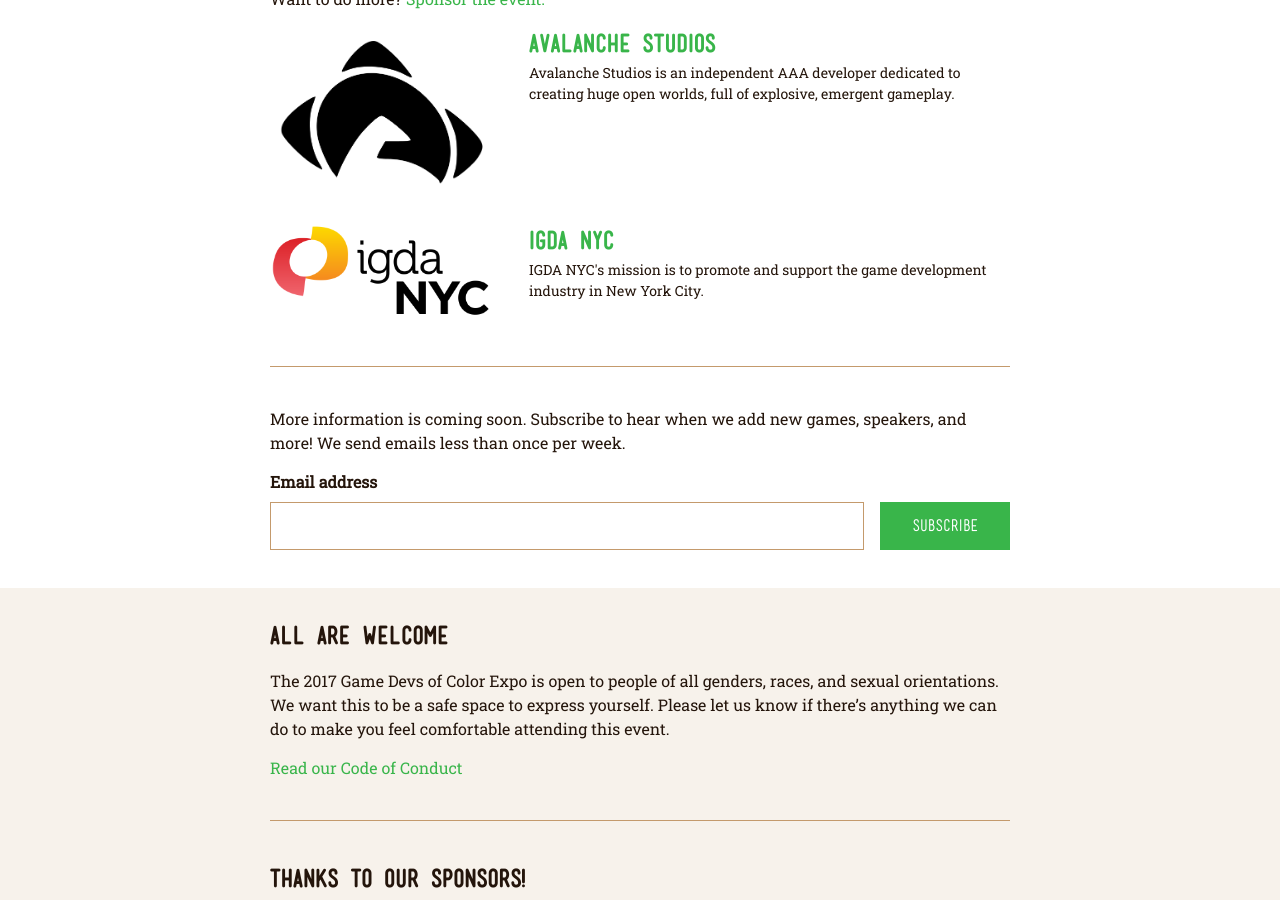
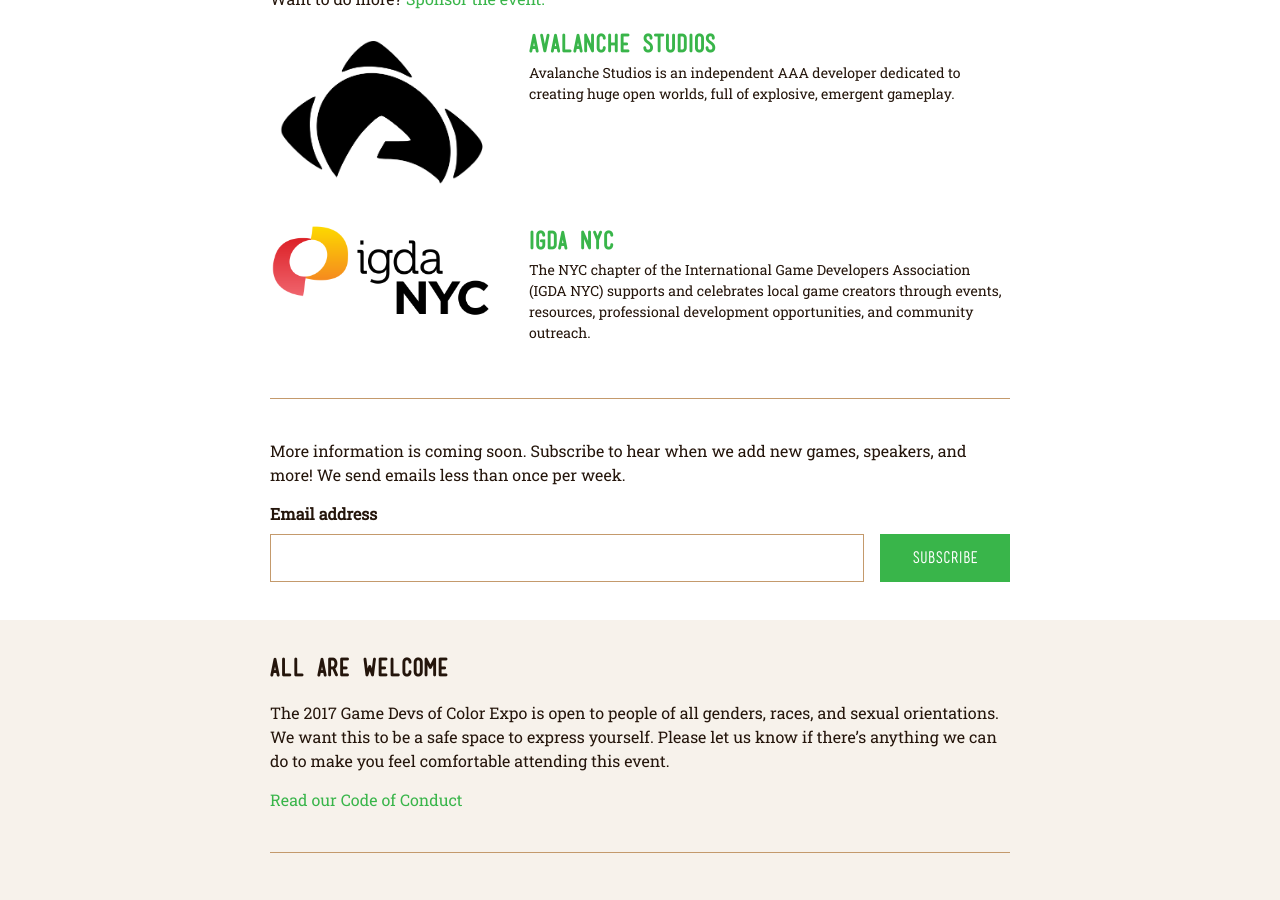
Before and after one commit to BrooklynGamery/gdocexpo, a Jekyll site: the page built from games/index.html, in a window 1280 px wide and 900 px high, scrolled down 7559 px. Built offline with Jekyll 4.4.1, drawn with Linux system fonts in a browser that asks for light colours; comment, search, counter and statistics services are not loaded.

Commit message:
igda updates

```diff
--- a/_data/booths.yml
+++ b/_data/booths.yml
@@ -4,6 +4,6 @@
   image: avalanche-studios.png
 
 - name: IGDA NYC
-  link: http://igda.org/nyc
-  description: IGDA NYC's mission is to promote and support the game development industry in New York City.
+  link: http://igda.nyc
+  description: The NYC chapter of the International Game Developers Association (IGDA NYC) supports and celebrates local game creators through events, resources, professional development opportunities, and community outreach.
   image: igdanyc.png
```
